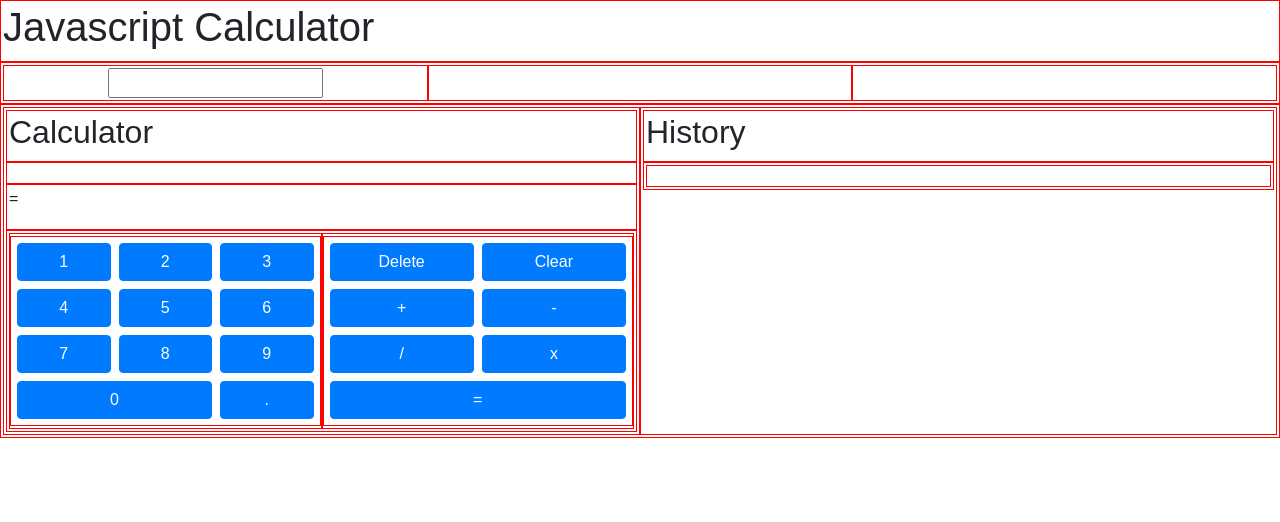
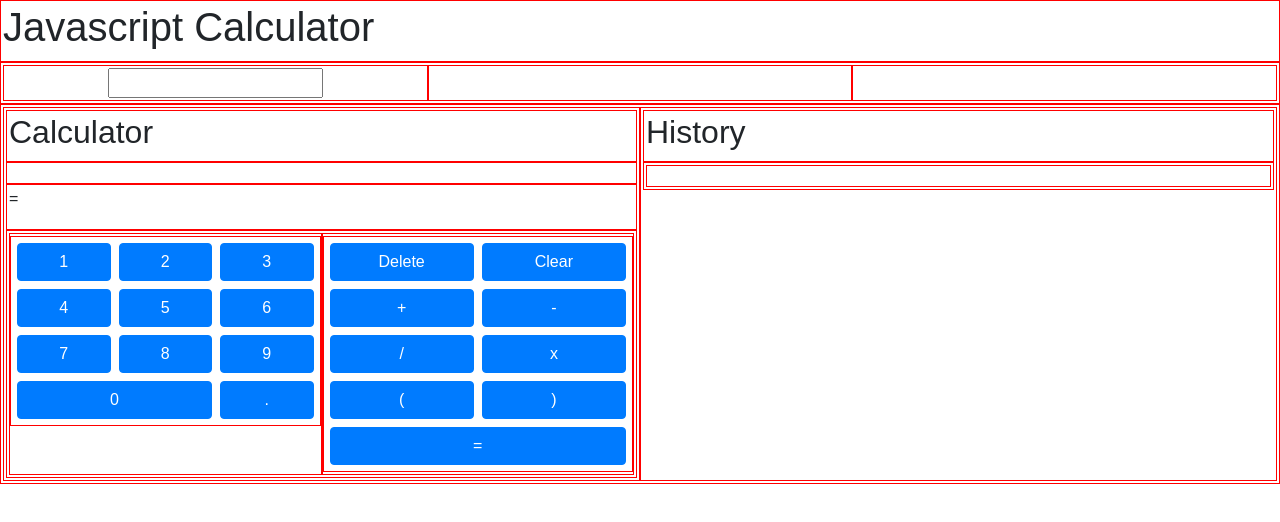
Before and after one commit to eliasm307/FCC-JavaScript-Calculator, a React (Create React App) app: page / in a window 1280 px wide. Shown: the top 522 px of the page. Built offline with nearby package versions, Linux system fonts and the light colour scheme.

Commit message:
Added bracket buttons

```diff
--- a/package.json
+++ b/package.json
@@ -1,5 +1,5 @@
 {
-  "name": "fcc-build-a-javascript-calculator",
+  "name": "fcc-javascript-calculator",
   "version": "1.0.0",
   "description": "",
   "keywords": [],
--- a/src/App.js
+++ b/src/App.js
@@ -83,13 +83,15 @@ const controlButtons = [
     id: "delete",
     keyCode: 0,
     value: "Delete",
-    stringAction: (str) => str.substring(1, str.length)
+    stringAction: (str) => str.substring(1, str.length),
+    colWidth: 6
   },
   {
     id: "clear",
     keyCode: 0,
     value: "Clear",
-    stringAction: (str) => ""
+    stringAction: (str) => "",
+    colWidth: 6
   },
   {
     id: "add",
@@ -114,6 +116,18 @@ const controlButtons = [
     keyCode: 0,
     value: "x",
     stringAction: (str) => str + " x "
+  },
+  {
+    id: "left-bracket",
+    keyCode: 0,
+    value: "(",
+    stringAction: (str) => str + " ( "
+  },
+  {
+    id: "right-bracket",
+    keyCode: 0,
+    value: ")",
+    stringAction: (str) => str + " ) "
   },
   {
     id: "equal",
@@ -159,7 +173,7 @@ class App extends React.Component {
     console.log("BEOFRE this.state.arrayHistory", this.state.arrayHistory);
 
     this.setState({
-      arrayHistory: [{expression, result }, ...this.state.arrayHistory]
+      arrayHistory: [{expression, result}, ...this.state.arrayHistory]
     });
 
 
```
